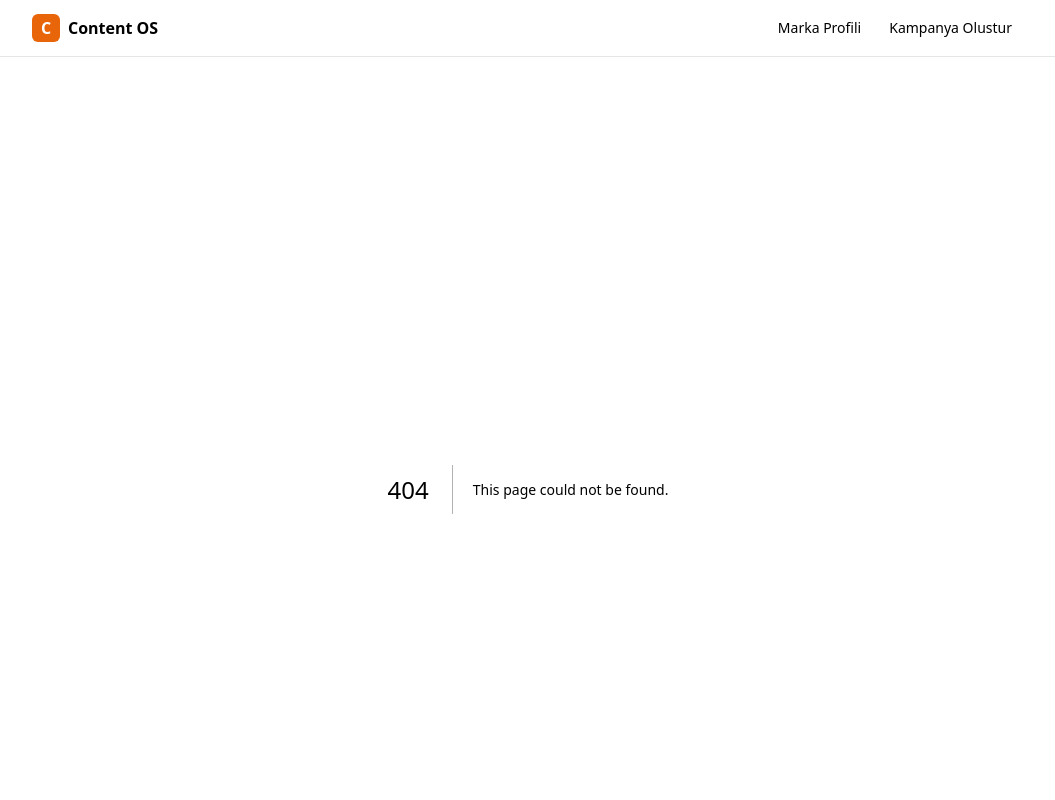
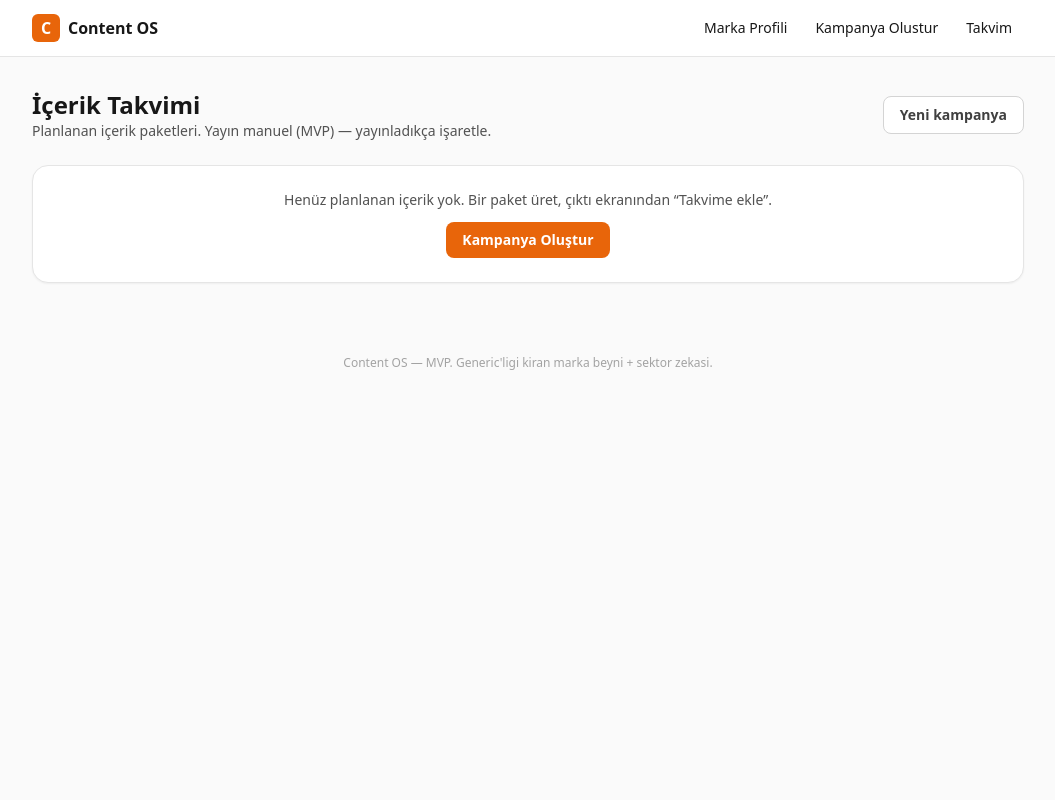
Before and after one commit to ahyazgan/pazarlama, a Next.js app: page /calendar in a window 1280 px wide. Before the commit this address had no page. Shown: the top 800 px of the page, without its empty margins (112-1167 px from the left). Built offline with nearby package versions, Linux system fonts and the light colour scheme.

Commit message:
feat: icerik takvimi (ajanda) — paketi tarihe planla, /calendar durum takibi

```diff
--- /dev/null
+++ b/src/app/calendar/page.tsx
@@ -0,0 +1,95 @@
+"use client";
+
+import { useEffect, useState } from "react";
+import Link from "next/link";
+import {
+  groupByDate,
+  loadPlan,
+  removeFromPlan,
+  setStatus,
+  type CalendarEntry,
+} from "@/lib/calendar";
+import { ANGLE_LABELS, CONTENT_TYPE_LABELS } from "@/lib/types";
+
+export default function CalendarPage() {
+  const [entries, setEntries] = useState<CalendarEntry[]>([]);
+
+  useEffect(() => {
+    setEntries(loadPlan());
+  }, []);
+
+  const groups = groupByDate(entries);
+
+  const toggle = (e: CalendarEntry) =>
+    setEntries(setStatus(e.id, e.status === "planlandi" ? "yayinlandi" : "planlandi"));
+  const remove = (id: string) => setEntries(removeFromPlan(id));
+
+  return (
+    <div className="space-y-6">
+      <div className="flex items-center justify-between">
+        <div>
+          <h1 className="text-2xl font-bold">İçerik Takvimi</h1>
+          <p className="text-sm text-neutral-600">
+            Planlanan içerik paketleri. Yayın manuel (MVP) — yayınladıkça işaretle.
+          </p>
+        </div>
+        <Link href="/create" className="btn-ghost">
+          Yeni kampanya
+        </Link>
+      </div>
+
+      {groups.length === 0 ? (
+        <div className="card space-y-3 text-center">
+          <p className="text-sm text-neutral-600">
+            Henüz planlanan içerik yok. Bir paket üret, çıktı ekranından “Takvime ekle”.
+          </p>
+          <Link href="/create" className="btn-primary mx-auto w-fit">
+            Kampanya Oluştur
+          </Link>
+        </div>
+      ) : (
+        groups.map((g) => (
+          <section key={g.date} className="card space-y-3">
+            <h2 className="font-semibold">{g.date}</h2>
+            <div className="space-y-2">
+              {g.items.map((e) => (
+                <div
+                  key={e.id}
+                  className="flex flex-wrap items-center justify-between gap-2 rounded-xl border border-neutral-200 p-3"
+                >
+                  <div>
+                    <div className="font-medium">{e.topic}</div>
+                    <div className="text-xs text-neutral-500">
+                      {CONTENT_TYPE_LABELS[e.contentType]} · {ANGLE_LABELS[e.angle]} açısı ·{" "}
+                      {e.sector}
+                    </div>
+                  </div>
+                  <div className="flex items-center gap-2">
+                    <button
+                      type="button"
+                      onClick={() => toggle(e)}
+                      className={`chip ${
+                        e.status === "yayinlandi"
+                          ? "border-green-500 bg-green-50 text-green-700"
+                          : "border-neutral-300 bg-white text-neutral-700"
+                      }`}
+                    >
+                      {e.status === "yayinlandi" ? "Yayınlandı ✓" : "Planlandı"}
+                    </button>
+                    <button
+                      type="button"
+                      onClick={() => remove(e.id)}
+                      className="text-sm text-neutral-400 hover:text-red-500"
+                    >
+                      Sil
+                    </button>
+                  </div>
+                </div>
+              ))}
+            </div>
+          </section>
+        ))
+      )}
+    </div>
+  );
+}
--- a/src/app/layout.tsx
+++ b/src/app/layout.tsx
@@ -31,6 +31,9 @@ export default function RootLayout({
               <Link href="/create" className="rounded-md px-3 py-1.5 hover:bg-neutral-100">
                 Kampanya Olustur
               </Link>
+              <Link href="/calendar" className="rounded-md px-3 py-1.5 hover:bg-neutral-100">
+                Takvim
+              </Link>
             </nav>
           </div>
         </header>
--- a/src/app/output/page.tsx
+++ b/src/app/output/page.tsx
@@ -6,6 +6,7 @@ import { CopyButton } from "@/components/CopyButton";
 import { captionLengthHint, downloadText, packageToMarkdown, slugify } from "@/lib/export";
 import { lintPackage, lintWithBrand } from "@/lib/quality";
 import { recordFeedback } from "@/lib/feedback";
+import { addToPlan, todayISO } from "@/lib/calendar";
 import { loadBrand } from "@/lib/brand-store";
 import {
   ANGLE_LABELS,
@@ -96,6 +97,20 @@ export default function OutputPage() {
   const vote = (v: 1 | -1) => {
     if (pkg && brand) recordFeedback(brand.sector, pkg.angle, v);
     setVoted(v);
+  };
+
+  const [planDate, setPlanDate] = useState(todayISO);
+  const [planned, setPlanned] = useState(false);
+  const addPlan = () => {
+    if (!pkg || !brand) return;
+    addToPlan({
+      topic: pkg.topic,
+      contentType: pkg.contentType,
+      angle: pkg.angle,
+      sector: brand.sector,
+      date: planDate,
+    });
+    setPlanned(true);
   };
 
   if (!pkg) {
@@ -222,6 +237,27 @@ export default function OutputPage() {
           <span className="text-xs text-neutral-500">
             Teşekkürler — strateji önerisi bunu öğrenecek.
           </span>
+        )}
+      </div>
+
+      <div className="flex flex-wrap items-center gap-2 rounded-lg border border-neutral-200 bg-white px-3 py-2 text-sm">
+        <span className="text-neutral-600">Takvime planla:</span>
+        <input
+          type="date"
+          className="input w-auto py-1"
+          value={planDate}
+          onChange={(e) => {
+            setPlanDate(e.target.value);
+            setPlanned(false);
+          }}
+        />
+        <button type="button" className="chip border-neutral-300" onClick={addPlan} disabled={planned}>
+          {planned ? "Eklendi ✓" : "Takvime ekle"}
+        </button>
+        {planned && (
+          <Link href="/calendar" className="text-xs text-brand-dark underline">
+            Takvimi gör
+          </Link>
         )}
       </div>
 
--- /dev/null
+++ b/src/lib/calendar.ts
@@ -0,0 +1,81 @@
+"use client";
+
+import type { Angle, ContentType, SectorId } from "./types";
+
+// ============================================================================
+// İçerik Takvimi (ajanda/planlayıcı — MVP, drag-drop yerine).
+// Üretilen paketi bir tarihe planla; durumu takip et (planlandı/yayınlandı).
+// Pure: groupByDate (test edilebilir). Storage: localStorage.
+// ============================================================================
+
+export type PlanStatus = "planlandi" | "yayinlandi";
+
+export interface CalendarEntry {
+  id: string;
+  topic: string;
+  contentType: ContentType;
+  angle: Angle;
+  sector: SectorId;
+  date: string; // YYYY-MM-DD
+  status: PlanStatus;
+}
+
+const KEY = "content-os.calendar";
+
+export function loadPlan(): CalendarEntry[] {
+  if (typeof window === "undefined") return [];
+  try {
+    const raw = window.localStorage.getItem(KEY);
+    return raw ? (JSON.parse(raw) as CalendarEntry[]) : [];
+  } catch {
+    return [];
+  }
+}
+
+function persist(entries: CalendarEntry[]): void {
+  if (typeof window !== "undefined") {
+    window.localStorage.setItem(KEY, JSON.stringify(entries));
+  }
+}
+
+function newId(): string {
+  return `${Date.now()}-${Math.random().toString(36).slice(2, 8)}`;
+}
+
+export function addToPlan(entry: Omit<CalendarEntry, "id" | "status">): CalendarEntry[] {
+  const next = [...loadPlan(), { ...entry, id: newId(), status: "planlandi" as PlanStatus }];
+  persist(next);
+  return next;
+}
+
+export function setStatus(id: string, status: PlanStatus): CalendarEntry[] {
+  const next = loadPlan().map((e) => (e.id === id ? { ...e, status } : e));
+  persist(next);
+  return next;
+}
+
+export function removeFromPlan(id: string): CalendarEntry[] {
+  const next = loadPlan().filter((e) => e.id !== id);
+  persist(next);
+  return next;
+}
+
+export interface DateGroup {
+  date: string;
+  items: CalendarEntry[];
+}
+
+// Pure: tarihe göre grupla ve kronolojik sırala.
+export function groupByDate(entries: CalendarEntry[]): DateGroup[] {
+  const map = new Map<string, CalendarEntry[]>();
+  for (const e of entries) {
+    (map.get(e.date) ?? map.set(e.date, []).get(e.date)!).push(e);
+  }
+  return [...map.entries()]
+    .sort((a, b) => a[0].localeCompare(b[0]))
+    .map(([date, items]) => ({ date, items }));
+}
+
+export function todayISO(): string {
+  return new Date().toISOString().slice(0, 10);
+}
```
Also changed, not shown: 2 other files (tests, documents, lock files or other folders).
